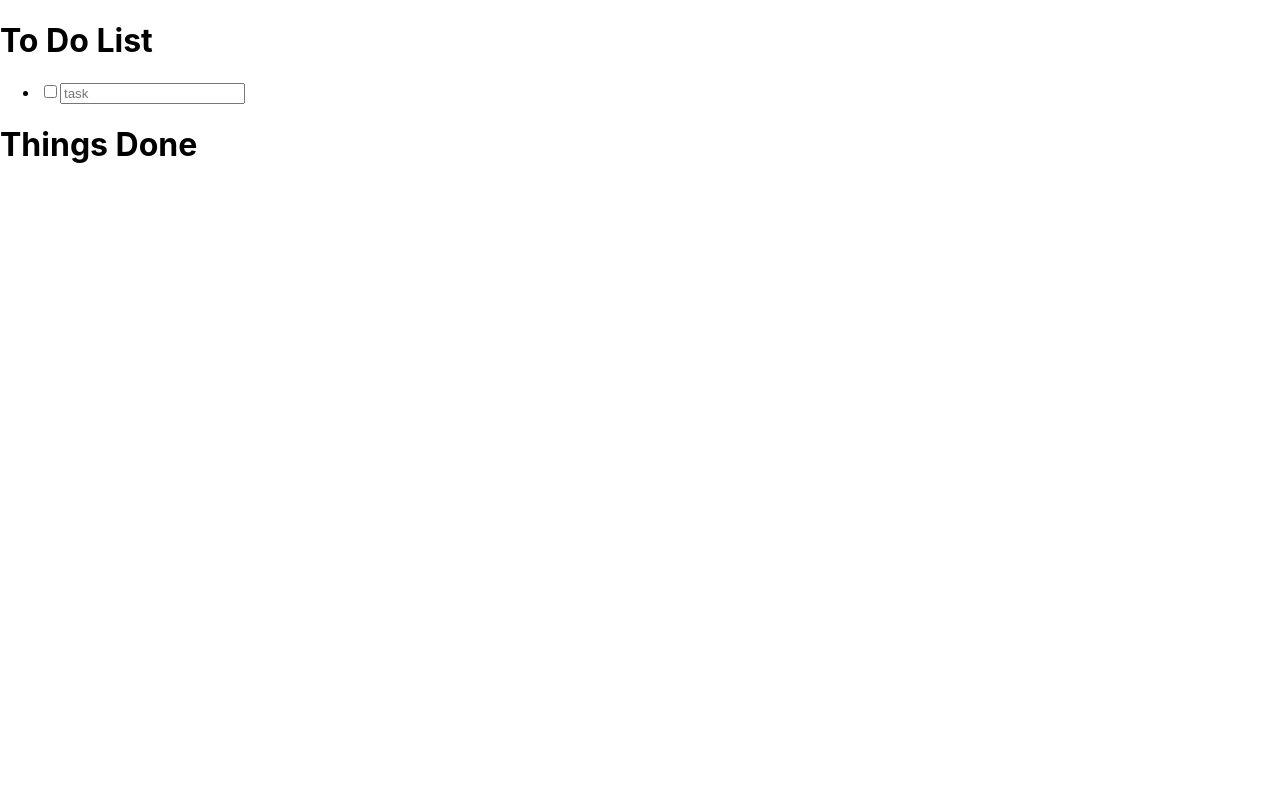
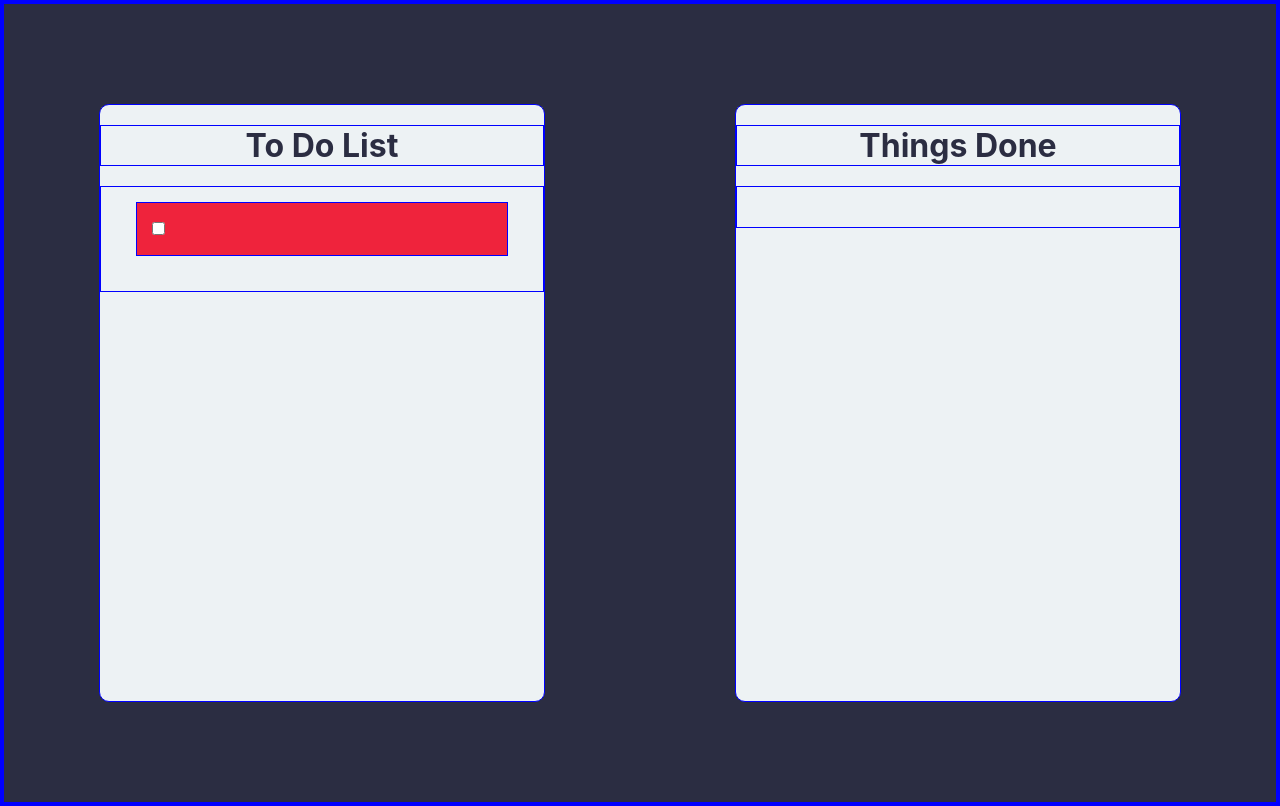
Before and after one commit to silviatheweasel/To-Do-List-Pure-React, a React (Create React App) app: page / in a window 1280 px wide. Built offline with nearby package versions, Linux system fonts and the light colour scheme.

Commit message:
added css styling

```diff
--- a/public/index.html
+++ b/public/index.html
@@ -39,5 +39,6 @@
       To begin the development, run `npm start` or `yarn start`.
       To create a production bundle, use `npm run build` or `yarn build`.
     -->
+    <script src="https://kit.fontawesome.com/d7186ae7fe.js" crossorigin="anonymous"></script>
   </body>
 </html>
--- a/src/Components/App/App.css
+++ b/src/Components/App/App.css
@@ -2,37 +2,71 @@
   text-align: center;
 }
 
-.App-logo {
-  height: 40vmin;
-  pointer-events: none;
+* {
+  padding: 0;
+  margin: 0;
+  border: 1px solid blue;
+  box-sizing: border-box;
+
 }
 
-@media (prefers-reduced-motion: no-preference) {
-  .App-logo {
-    animation: App-logo-spin infinite 20s linear;
-  }
+.container {
+  background-color: #2b2d42;
+  width: 100%;
+  min-height: 100vh;
+  display: flex;
+  flex-direction: row;
+  justify-content: space-around;
 }
 
-.App-header {
-  background-color: #282c34;
-  min-height: 100vh;
-  display: flex;
-  flex-direction: column;
-  align-items: center;
-  justify-content: center;
-  font-size: calc(10px + 2vmin);
-  color: white;
+h1 {
+  color: #2b2d42;
+  text-align: center;
+  margin: 20px 0;
 }
 
-.App-link {
-  color: #61dafb;
+.list-container {
+  background-color: #edf2f4;
+  width: 35%;
+  min-height: 300px;
+  border-radius: 10px;
+  margin: 100px 0;
 }
 
-@keyframes App-logo-spin {
-  from {
-    transform: rotate(0deg);
-  }
-  to {
-    transform: rotate(360deg);
-  }
+ul {
+  padding: 10px 30px 30px 30px;
 }
+
+.row {
+  list-style-type: none;
+  margin: 5px;
+  padding: 15px;
+  font-size: 18px;
+  /* border-bottom: 1px solid #ef233c; */
+  background-color: #ef233c;
+  color: #edf2f4;
+
+}
+
+input[type=text] {
+  border: none;
+  /* background-color: #edf2f4; */
+  background-color: #ef233c;
+  font-size: 18px;
+  margin-left: 10px;
+  color: #edf2f4;
+  width: 90%;
+}
+
+input[type=text]:focus {
+  outline: none;
+}
+
+
+i {
+  margin-right: 5px;
+}
+
+.done {
+  background-color: #8d99ae;
+}
--- a/src/Components/App/App.js
+++ b/src/Components/App/App.js
@@ -59,8 +59,8 @@ export class App extends React.Component {
   handleCheckBoxChange(i, event) {
       const checked = event.target.checked;
       if (checked) {
-          const task = document.getElementById("task" + i).value;
-          this.moveToTasksDone(task);
+        const task = document.getElementById("task" + i).value;
+        this.moveToTasksDone(task);
       }
       if (this.state.toDoTasks.length === 0) {
         this.addToDoTask();
@@ -73,7 +73,7 @@ export class App extends React.Component {
       const context = this;
       return this.state.toDoTasks.map((taskRow, i) => {
           return (
-              <li class="row" key={"row" + i}>
+              <li className="row" key={"row" + i}>
                   <input  type="checkbox"
                           name={"checkbox" + i}
                           id={"checkbox" + i}
@@ -85,26 +85,35 @@ export class App extends React.Component {
                           onChange={context.handleChange.bind(context, i)}
                           onKeyUp={context.handleEnter.bind(context)}
                           value={taskRow}
-                          placeholder="task"
+                          autocomplete="off"
+                          maxlength="30"
                   ></input>
               </li>
           )
       })
   }
 
+  // show active cursor when the page is rendered
+  componentDidMount() {
+    document.getElementById("task0").focus();
+  }
+
   render() {
     return (
-      <div>
+      <div className="container">
+        <div className="list-container">
         <h1>To Do List</h1>
 
         <ul>
           {this.renderRows()}
         </ul>
+      </div>
 
-        <h1>Things Done</h1>
-        <TasksDone tasksDone={this.state.tasksDone}
-        />
-
+        <div className="list-container">
+          <h1>Things Done</h1>
+          <TasksDone tasksDone={this.state.tasksDone}
+          />
+        </div>
       </div>
     )
   }
--- a/src/Components/TasksDone/TasksDone.js
+++ b/src/Components/TasksDone/TasksDone.js
@@ -5,8 +5,9 @@ export class TasksDone extends React.Component {
     // each element in the tasksDone array in the props passed down from the parent component is mapped into a list item
     renderRows() {
         return this.props.tasksDone.map((task, i) => {
-            return <li key= {"taskDoneRow" + i}
-            >{task}</li>
+            return <li className = "row done"
+                        key= {"taskDoneRow" + i}
+            ><i class="fas fa-check-square"></i>  {task}</li>
 
         })
     }
```
